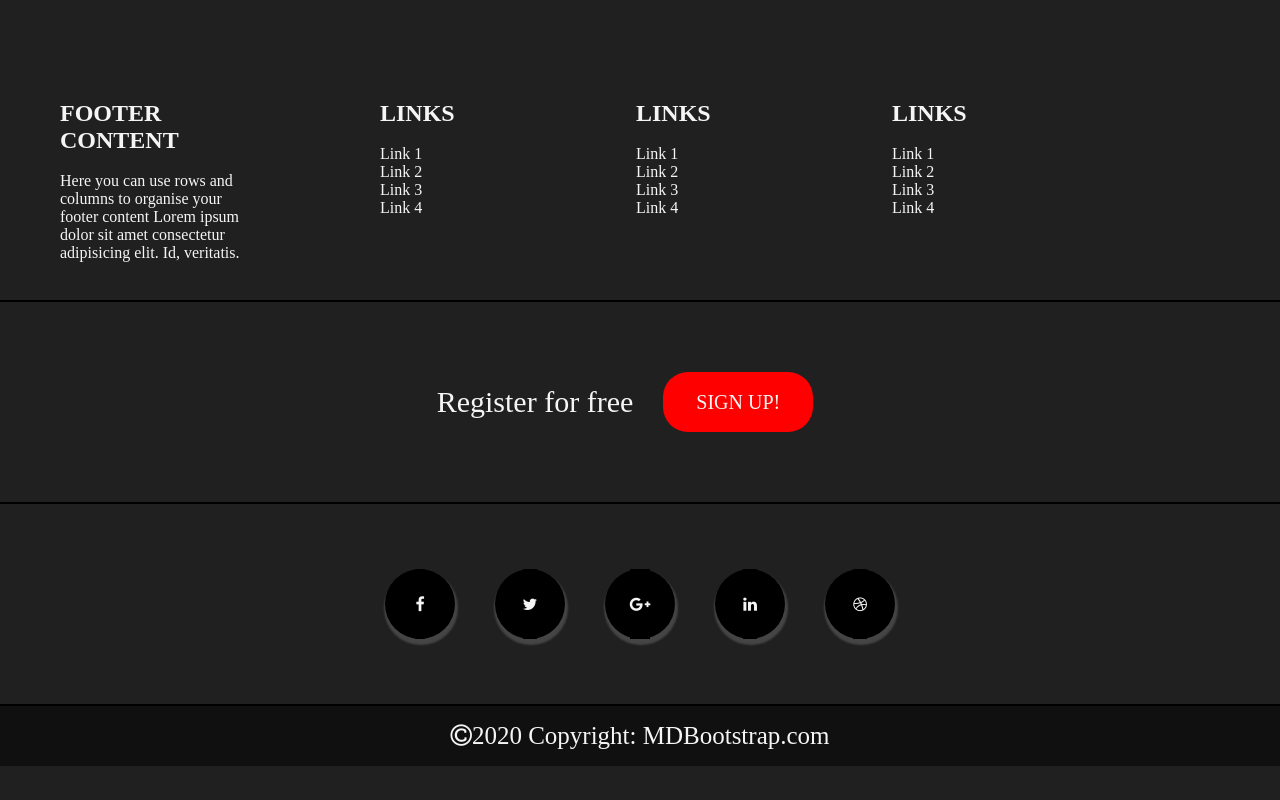
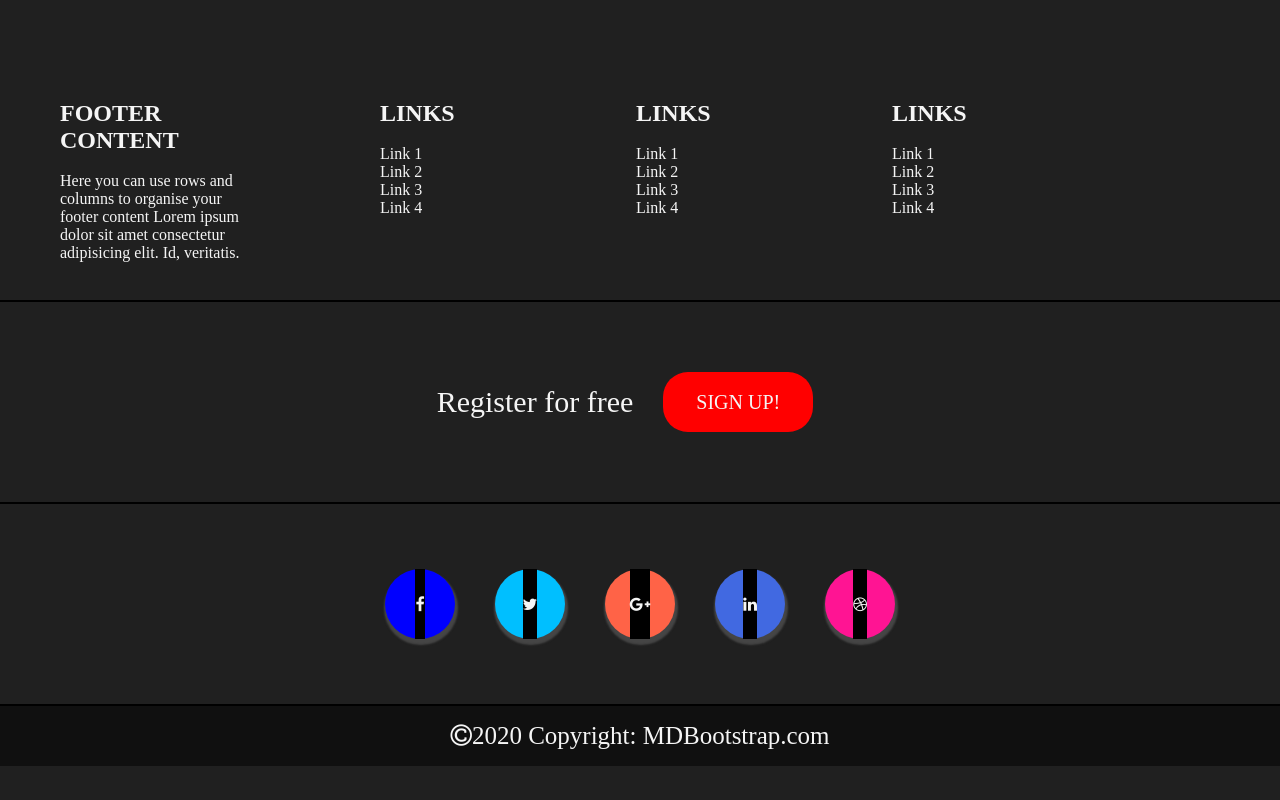
Before and after one commit to Aditi-Agrawal/Practical, a plain HTML site: page p/Optional-Assignment-1.html in a window 1280 px wide. Drawn offline with Linux system fonts and the light colour scheme.

Commit message:
bg updated

```diff
--- a/p/Optional-Assignment-1.html
+++ b/p/Optional-Assignment-1.html
@@ -102,6 +102,21 @@
         .bottom p, .bottom i{
             background-color:#101010;
         }
+        #fb{
+            background-color:blue;
+        }
+        #tw{
+            background-color: #00BFFF;
+        }
+        #go{
+            background-color: tomato;
+        }
+        #in{
+            background-color: #4169E1	;
+        }
+        #dr{
+            background-color: 	#FF1493;
+        }
     </style>
 
 </head>
@@ -149,11 +164,11 @@
     <div class="space"></div>
     <hr style="height:2px;border-width:0;background-color:black">
     <div class="icon">
-        <a href="#"><i class="fa fa-facebook"></i></a>
-        <a href="#"><i class="fa fa-twitter"></i></a>
-        <a href="#"><i class="fa fa-google-plus"></i></a>
-        <a href="#"><i class="fa fa-linkedin"></i></a>
-        <a href="#"><i class="fa fa-dribbble"></i></a>
+        <a id="fb" href="#"><i class="fa fa-facebook"></i></a>
+        <a id="tw" href="#"><i class="fa fa-twitter"></i></a>
+        <a id="go" href="#"><i class="fa fa-google-plus"></i></a>
+        <a id="in" href="#"><i class="fa fa-linkedin"></i></a>
+        <a id="dr" href="#"><i class="fa fa-dribbble"></i></a>
     </div>
     <hr style="height:2px;border-width:0;background-color:black">
     <div class="bottom">
```
